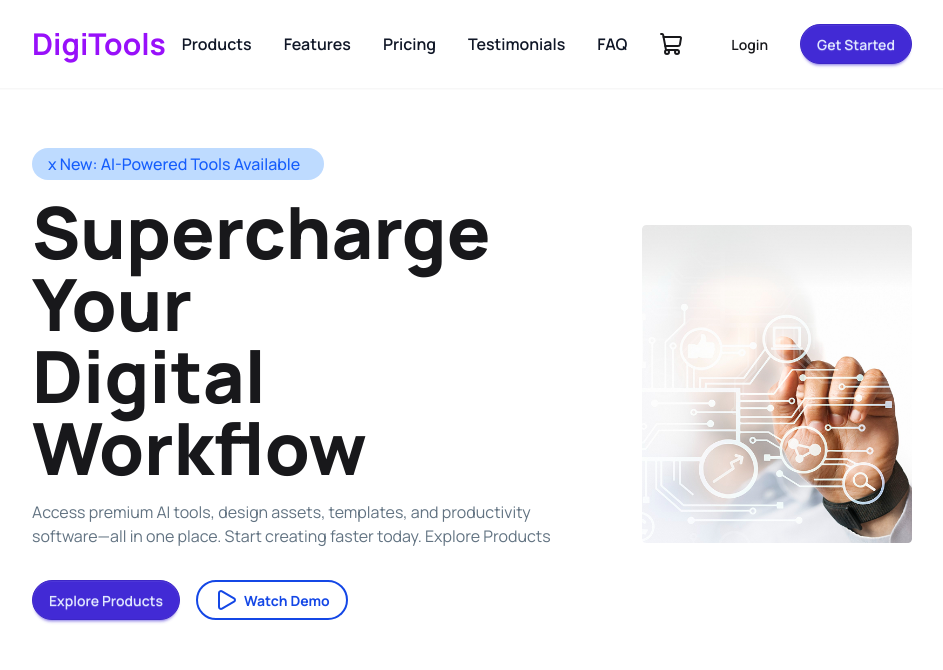
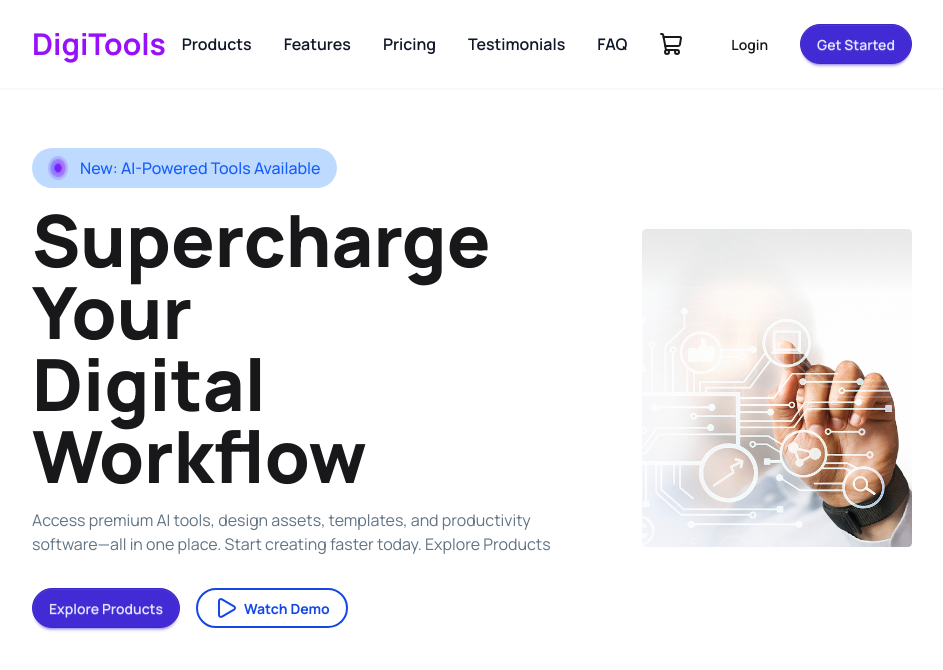
Before and after one commit to shoyon-at-git/B13-Assignment-6, a React (Vite) app: page / in a window 1280 px wide. Shown: the top 670 px of the page, without its empty margins (168-1111 px from the left). Built offline with nearby package versions, Linux system fonts and the light colour scheme.

Commit message:
Added circles in banner as per figma with manrope font

```diff
--- a/src/assets/components/banner/Banner/Banner.jsx
+++ b/src/assets/components/banner/Banner/Banner.jsx
@@ -1,14 +1,18 @@
 import React from "react";
 import banner from "../../../../assets/banner.png";
+import circles from "../../../../assets/circles.png";
 import { Play } from "lucide-react";
 
 const Banner = () => {
     return (
         <div className="max-w-400 mx-auto px-50 py-15  flex justify-between items-center gap-15">
             <div className=" max-w-160 ">
-                <h1 className="text-blue-600 font-medium  max-w-73 rounded-2xl px-4 py-1 mb-4 bg-blue-200">x New: AI-Powered Tools Available</h1>
+                <div className="text-blue-600 font-medium  rounded-3xl px-4 py-2 mb-4 bg-blue-200 flex gap-3 w-fit">
+                    <img className="w-5" src={circles} alt="" />
+                    <h1>New: AI-Powered Tools Available</h1>
+                </div>
                 <h1 className="mb-4 text-7xl font-extrabold">
-                    Supercharge Your<br></br>Digital Workflow
+                    Supercharge Your<br />Digital Workflow
                 </h1>
                 <p className="mb-8 text-[#627382]">
                     Access premium AI tools, design assets, templates, and productivity software—all in one place. Start
--- a/src/assets/components/navbar/NavBar.jsx
+++ b/src/assets/components/navbar/NavBar.jsx
@@ -13,7 +13,7 @@ const NavBar = () => {
 
     return (
         <div className='max-w-400 mx-auto px-50 py-6 flex justify-between items-center shadow-xs'>
-            <h2 className='text-3xl text-purple-600 font-bold'>DigiTools</h2>
+            <a href='/' className='text-3xl text-purple-600 font-bold'>DigiTools</a>
             <ul className=' flex gap-8'>
                 {
                     navItems.map((item) => <NavItems item={item} key={item.id}></NavItems>)
```
Also changed, not shown: src/assets/circles.png (added).
